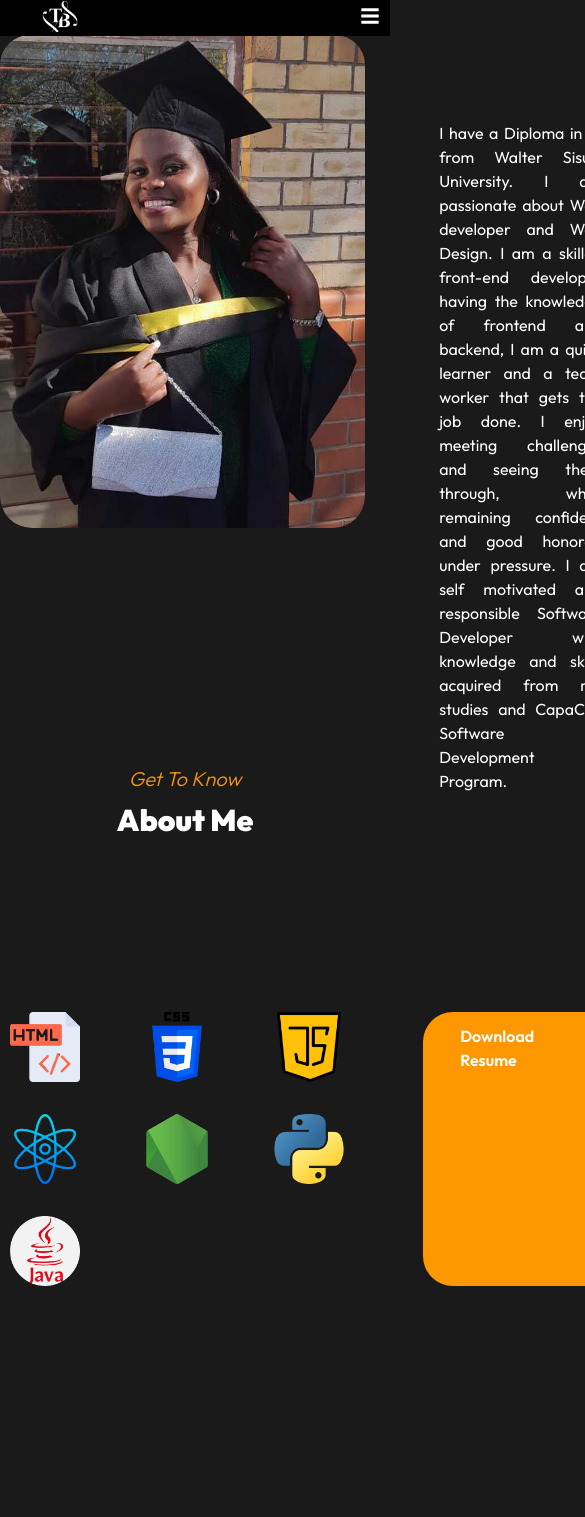
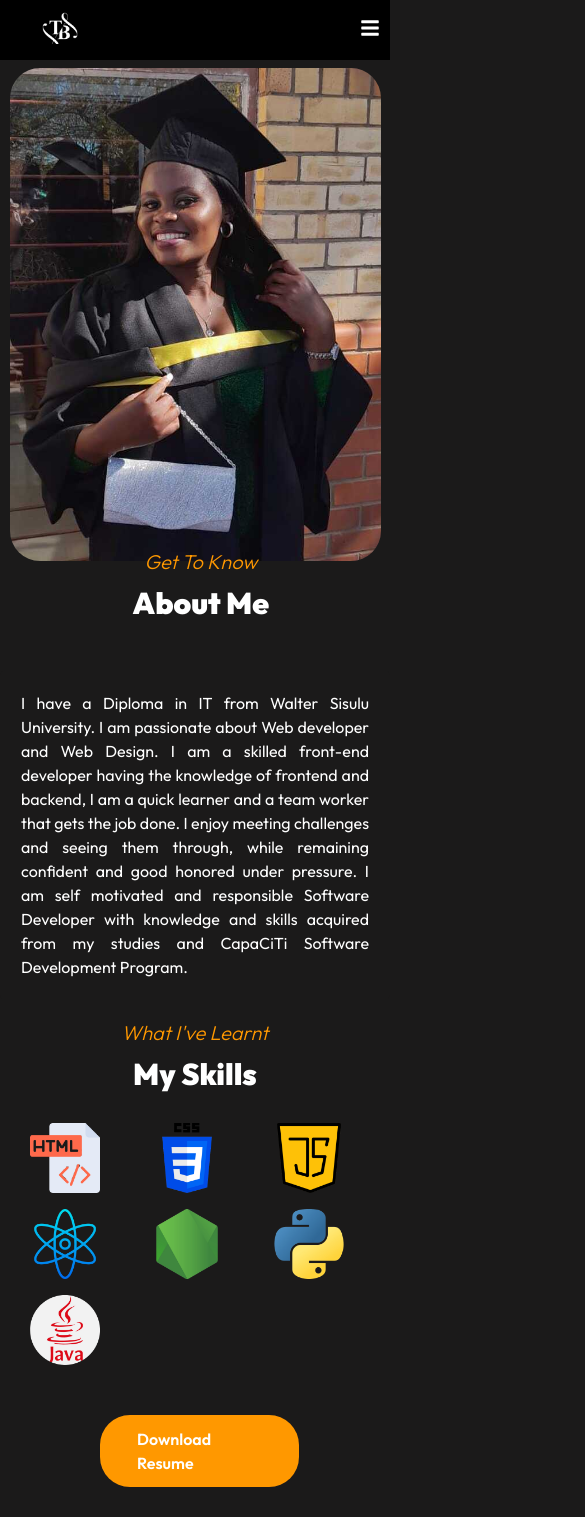
Before and after one commit to Tembelihl/React-Portfolio, a React (Create React App) app: page /about in a window 390 px wide. Shown: the top 1517 px of the page, 585 px wide, since content can reach past the window. Before the commit the page ends 1286 px from the top, so only its background shows below. Built offline with nearby package versions, Linux system fonts and the light colour scheme.

Commit message:
I am fixing my contact form and busy with responsiveness in my pages and also hosting my portfolio o firebase

```diff
--- a/src/components/AboutStyles.css
+++ b/src/components/AboutStyles.css
@@ -1,6 +1,6 @@
 .about__container {
   display: grid;
-  grid-template-columns: repeat(2, 2fr) ;
+  grid-template-columns: repeat(2, 2fr);
 }
 
 .about {
@@ -9,13 +9,17 @@
   height: 80vh;
 }
 
+.about__me {
+  width: 100%;
+  margin-left: 50px;
+}
+
 .about__me-image {
 
   border-radius: 2rem;
   overflow: hidden;
   transition: var(--transition);
   margin: 5px;
-  display: flex;
 }
 
 .about__me-image img {
@@ -23,6 +27,7 @@
   height: 700px;
   border-radius: 30px;
   margin-top: 115px;
+  margin-left: 30px;
 }
 
 .container {
@@ -36,8 +41,7 @@
 
 .heading {
   position: absolute;
-  transform: translate(-50%, -50%);
-  top: 20%;
+  top: 15%;
   left: 50%;
   text-align: center;
   margin-left: 200px;
@@ -50,6 +54,7 @@
   text-transform: capitalize;
   font-weight: 900;
   justify-content: center;
+
 }
 
 .heading h5 {
@@ -64,8 +69,8 @@
 .heading__skills {
 
   position: absolute;
-  bottom: 200px;
-  right: 300px;
+  bottom: 250px;
+  right: 215px;
   color: #fff;
   left: 20;
 }
@@ -77,7 +82,7 @@
   text-transform: capitalize;
   font-weight: 900;
   justify-content: center;
-  margin-left: 600px;
+  margin-left: 645px;
 }
 
 .heading__skills h5 {
@@ -86,17 +91,17 @@
   font-style: italic;
   text-transform: capitalize;
   color: #FF9800;
-  margin-left: 600px;
+  margin-left: 680px;
 }
 
 .box p {
   background-color: #1b1a1a;
   border: 1px solid #1b1a1a;
   border-radius: 5px;
-  padding: 20px 15px;
+  padding-right: 40px;
   font-size: 20px;
   line-height: 1.5;
-  margin-top: 100px;
+  margin-top: 230px;
   margin-left: 0;
   width: 100%;
   text-align: justify;
@@ -109,8 +114,8 @@
   justify-content: flex-start;
   align-items: center;
   position: absolute;
-  bottom: 120px;
-  right: 90px;
+  bottom: 150px;
+  right: 24px;
 }
 
 .about__me-icons img {
@@ -134,10 +139,9 @@ a.download.minimalist {
   display: inline-block;
   transition: all 0.5s ease;
   margin-top: 55px;
-  margin-left: 600px;
   position: absolute;
-  bottom: 50px;
-  right: 350px;
+  bottom: 55px;
+  right: 220px;
 }
 
 a.download:hover {
@@ -150,17 +154,16 @@ a.download:focus {
   outline: none;
 }
 
-/*-------------------MEDIUM DEVICES-----------------*/
+ /* Styles for small devices and medium devices */
 @media (max-width: 768px) {
   .about__container {
     grid-template-columns: 1fr;
-    grid-template-columns: max-content 50% 50%;
-    gap: 15%;
   }
 
   .header {
     background-color: black;
     padding: 0 10px;
+    height: 60px;
 
   }
 
@@ -171,8 +174,8 @@ a.download:focus {
 
   .heading {
     margin-left: 0;
-    top: 95%;
-    padding-right: 20px;
+    left: 34%;
+    top: 65%;
     align-items: none;
 
   }
@@ -180,30 +183,41 @@ a.download:focus {
   .heading h1 {
     font-size: 30px;
   }
+
   .heading h5 {
     margin-bottom: 10px;
   }
 
+  .about__me {
+    width: 100%;
+    margin-left: 0;
+  }
+
+
   .about__me-image {
-    margin:0;
+    margin: 0;
   }
 
 
   .about__me-image img {
-    width: 100%;
+    width: 95%;
     height: 493px;
-    margin-top: 35px;
-}
+    margin-top: 68px;
+    margin-left: 10px;
+  }
 
   .box p {
     width: 100%;
     margin-left: 0;
     font-size: 16px;
+    margin-top: 105px;
+    padding: 20px;
   }
 
   .heading__skills {
     position: unset;
     right: 0;
+    margin-top: 20px;
   }
 
   .heading__skills h5 {
@@ -212,7 +226,8 @@ a.download:focus {
     margin-bottom: 10px;
 
   }
-  .heading__skills  h1{
+
+  .heading__skills h1 {
     margin-left: 0;
     font-size: 30px;
     text-align: center;
@@ -223,15 +238,20 @@ a.download:focus {
   .about__me-icons {
     position: unset;
     display: grid;
-    grid-template-columns: repeat(3, 3fr) ;
-    gap: 2rem;
-    margin-top: 30px;
+    grid-template-columns: repeat(3, 3fr);
+    gap: 1rem;
+    padding: 20px;
   }
 
   a.download.minimalist {
     position: unset;
+    width: 51%;
     margin-top: 30px;
-    margin-left: 0px;
+    margin-left: 100px;
+    margin-bottom: 30px;
+
   }
 
 }
+
+  /* Styles for medium devices */
--- a/src/components/Footer.js
+++ b/src/components/Footer.js
@@ -32,7 +32,7 @@ const Footer = () => {
                 size={20}
                 style={{ color: "#fff", marginRight: "2rem" }}
               />
-              +27 653563754
+              +27 653563744
             </h4>
           </div>
           <div className="email">
@@ -53,22 +53,34 @@ const Footer = () => {
             free to visit my social media platforms to learn more about my work
             and to connect with me.
           </p>
-          <div className="social"></div>
+          <div className="social">
             <FaGithub
-            href="https://github.com/Tembelihl"
+              href=""
               size={30}
               style={{ color: "#fff", marginRight: "1rem" }}
+              onClick={() =>
+                window.open("https://github.com/Tembelihl", "_blank")
+              }
             />
             <FaLinkedin
-            href="https://www.linkedin.com/in/your-username"
+              href=""
               size={30}
               style={{ color: "#fff", marginRight: "1rem" }}
+              onClick={() =>
+                window.open(
+                  "https://www.linkedin.com/in/tembelihle-biyana-3835b9209/"
+                )
+              }
             />
             <FaInstagram
-            href="https://www.instagram.com/your-username"
+              href=""
               size={30}
               style={{ color: "#fff", marginRight: "1rem" }}
+              onClick={() =>
+                window.open("https://www.instagram.com/your-username", "_blank")
+              }
             />
+          </div>
         </div>
       </div>
     </div>
--- a/src/components/FooterStyles.css
+++ b/src/components/FooterStyles.css
@@ -49,6 +49,10 @@
     margin-top: 1.5rem;
 }
 
+.social:hover {
+    color: #FF9800;
+}
+
 h4 {
     font-size: 1.2rem;
     padding-bottom: 0.7rem;
--- a/src/components/Form.js
+++ b/src/components/Form.js
@@ -53,7 +53,7 @@ const Form = () => {
           placeholder="Type Message Here..."
           required
         />
-        <button type="submit">Send Message</button>
+        <button onclick="submit">Send Message</button>
       </form>
     </div>
   );
--- a/src/components/FormStyles.css
+++ b/src/components/FormStyles.css
@@ -13,6 +13,19 @@ form {
     border-radius: 2rem;
     background-color: #252424;
     opacity: 0.6;
+}
+
+
+Form {
+    z-index: 1;
+    position: absolute;
+    margin-left: 350px;
+    width: 100%;
+    height: 70%;
+    bottom: 0px;
+    left: 0px;
+    right: 50px;
+
 }
 
 form input,
@@ -70,9 +83,15 @@ form textarea {
 @media screen and (max-width: 640px) {
     form textarea {
         height: 100px;
+    }
+
+    .left__title h4 {
+        margin-left: 110px;
+        color: #FF9800;
+    }
+
+    form {
+        margin-left: 45px;
+        width: 85%;
+    }
 }
-
-form {
-    padding: 0;
-}
-}
--- a/src/components/HomeImgStyles.css
+++ b/src/components/HomeImgStyles.css
@@ -86,7 +86,7 @@
 }
 
 .btn__homes {
-    background-color: #FF9800;
+    background-color: #ff9900;
     color: #ffffff;
     border: 2px solid transparent;
     padding: 10px 35px;
@@ -102,8 +102,8 @@
 
 .btn__homes:hover {
     background-color: transparent;
-    border-color: #FF9800;
-    color: #FF9800;
+    border-color:#ff9900;
+    color: #ff9900;
 }
 
 .btn__homes:focus {
@@ -119,6 +119,7 @@
     .home .content p {
         font-size: 1.4rem;
     }
+
     .home .content h1 {
         font-size: 40px;
     }
--- a/src/routes/Projects.css
+++ b/src/routes/Projects.css
@@ -131,9 +131,18 @@
 
 @media (max-width: 768px) {
     @media (max-width: 768px) {
+
+        title h1{
+            font-size: 40px;
+        }
+
+        .title p {
+            font-size: 19px;
+        }
+
         .project_all_card {
           grid-template-columns: 1fr;
-          margin-left: 0;
+          margin-left: -39px;
         }
 
         .project_all_card {
--- a/src/routes/contact.css
+++ b/src/routes/contact.css
@@ -2,20 +2,16 @@ ContactImg {
     z-index: -1;
 }
 
-Form {
-    z-index: 1;
-    position: absolute;
-    margin-left: 350px;
-    width: 100%;
-    height: 70%;
-    bottom: 0px;
-    left: 0px;
-    right: 50px;
+@media screen and (max-width: 640px) {
+    .Form {
+        z-index: 1;
+        position: absolute;
+        margin-left: 33px;
+        width: 90%;
+        height: 70%;
+        bottom: 0px;
+        left: 0px;
+    }
+
 
 }
-
-@media screen and (max-width: 640px) {
-    .Form{
-        margin-left: 0;
-    }
-}
```
Also changed, not shown: firebase.json, src/components/ContactImgStyles.css (line endings or trailing spaces), 1 other file (tests, documents, lock files or other folders). Lines whose indentation alone changed are shown as unchanged.
